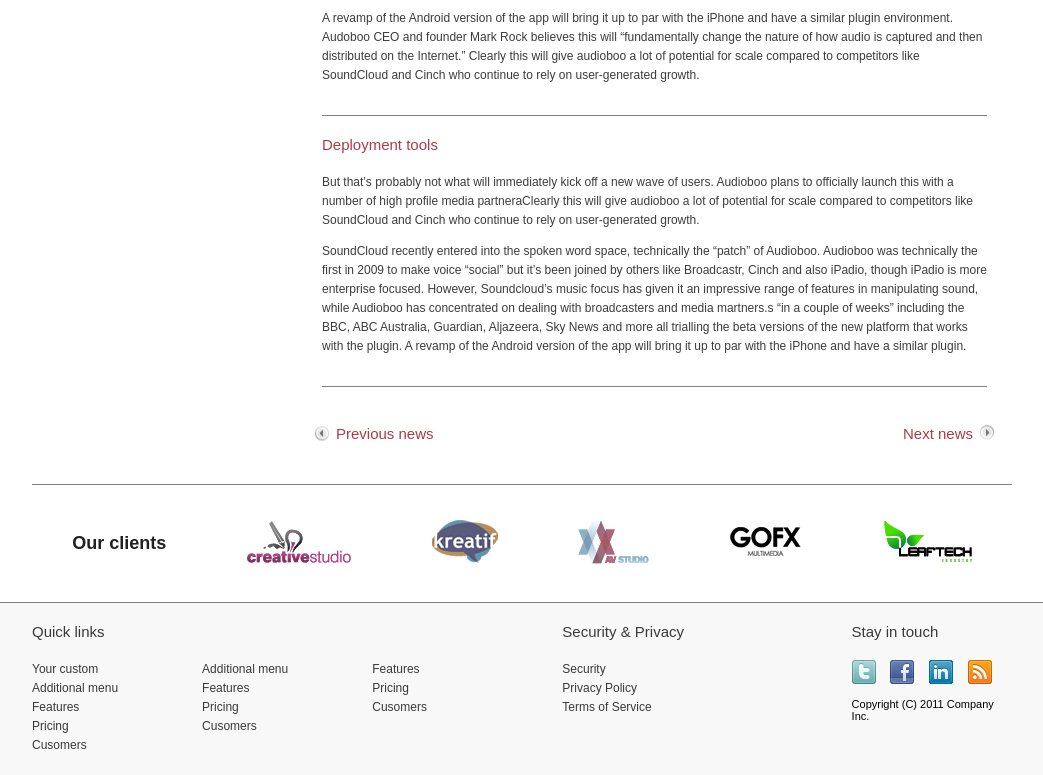
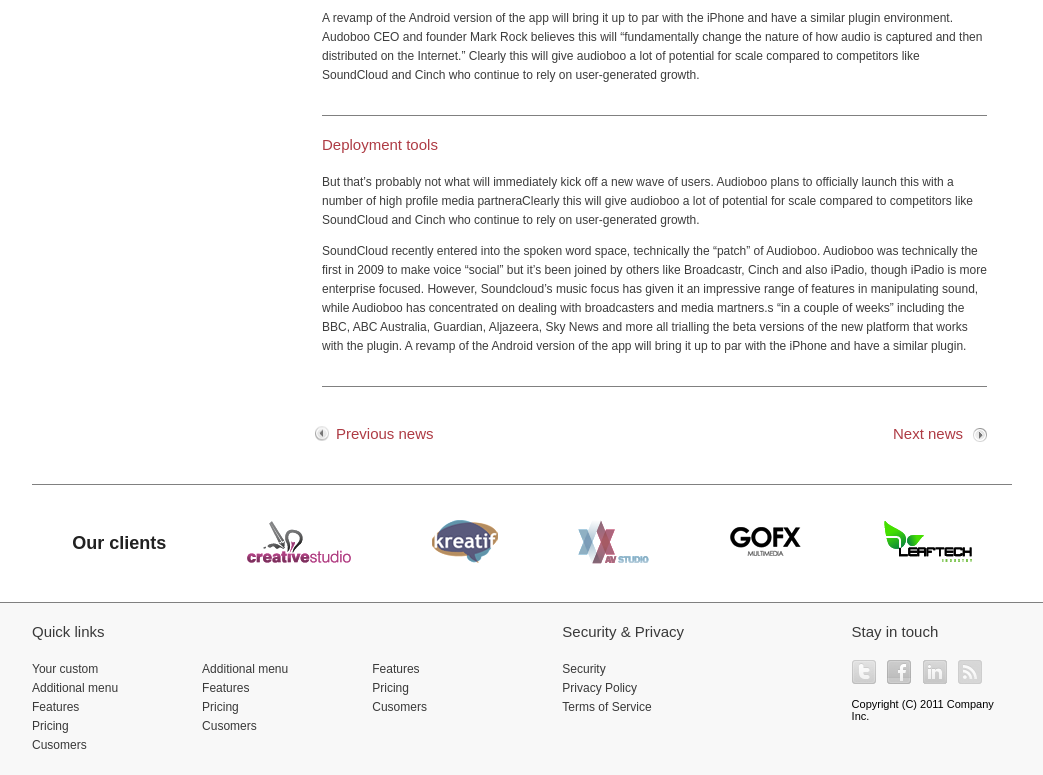
Before and after one commit to terstuyahmaksim/lesson01, a website: page index.html in a window 1280 px wide. Shown: the part 1377-2152 px from the top of the page, without its empty margins (118-1161 px from the left). Drawn offline with Linux system fonts and the light colour scheme.

Commit message:
add: sprite for social icons, W3c validation and some minor fix

```diff
--- a/index.html
+++ b/index.html
@@ -41,7 +41,7 @@
 		<section class="container">
 			<div class="banner">
 				<div class="banner__item">
-						<img src="/dist/img/team01.png" alt="employees">
+						<img src="./dist/img/team01.png" alt="employees">
 						<div class="banner__wrapper">
 							<h2 class="banner__title">About To Lead Huge Spotify Funding</h2>
 							<p class="banner__text">European streaming music startup Spotify is in the process of	closing a	very large financing, say multiple sources. DST, the venture firm that has backed Facebook,	Groupon and Zynga, is said to be leading the deal, which values Spotify.</p>
@@ -92,21 +92,21 @@
 				<p class="bottom-line nice-text">AudioBoo, the social sound sharing startup, has developed an iPhone framework that gives drag and drop audio recording functionality to any iPhone app. That means any app developer can now add Audioboo recording functionality to their app, thus adding a new kind of social functionality. </p>
 				<h4 >Deployment tools</h4>
 				<P>But that’s probably not what will immediately kick off a new wave of users. Audioboo plans to officially launch this with a number of high profile media partners “in a couple of weeks” including the BBC, ABC Australia, Guardian, Aljazeera, Sky News and more all trialling the beta versions of the new platform that works with the plugin. A revamp of the Android version of the app will bring it up to par with the iPhone and have a similar plugin environment.</P>
-				<div class="main-photo-holder">
+				<figure class="main-photo-holder">
 					<img class="main-photo" src="./dist/img/main_photo.png" alt="main photo">
 					<figcaption>Image caption from alt</figcaption>
-				</div>
+				</figure>
 				<p>To keep it simple, I’d recogher average scores or for deciding betmmend a total of four to five principles; but as with everything, tailor it to your own business. One effective method I have found is to set your principles in a spreadsheet, rank them, and then decide on a cut-off average for qualification. This is a great tool for identifying deals with highe average scores or for deciding between two potential deals. We’ve prepared an example of such a spreadsheet ber of high profile mdentifying deals with hiedia partners “in a couple of weeks” including the BBC, ABC Australia, Guardian, Aljazeera, Sky News and more all trialling the beta</p>
-				<img class="photo" align="left" src="./dist/img/work_process.png" alt="worcl space">
+				<img class="photo" src="./dist/img/work_process.png" alt="worcl space">
 				<p> To keep it simple, I’d recommend a total of four to five principles; but as with everything, tailor it to your own business. One effective method I have found is to set your principles in a spreadsheet, rank them, and then decide on a cut-off average for qualification. </p>
 				<p>This is a great tool for identifying deals with higher average scores or for deciding between two potential deals. We’ve prepared an example of such a spreadsheet. But that’s probably not what will immediately kick off a new wave of users. Audioboo plans to officially launch this with a number of high profile media partners “in a couple of weeks” including the BBC, ABC Australia, Guardian, Aljadentifying deals with hizeera, Sky News and more all trialling the beta versions of the new platform th</p>
 				<p class="bottom-line">A revamp of the Android version of the app will bring it up to par with the iPhone and have a similar plugin environment. Audoboo CEO and founder Mark Rock believes this will “fundamentally change the nature of how audio is captured and then distributed on the Internet.” Clearly this will give audioboo a lot of potential for scale compared to competitors like SoundCloud and Cinch who continue to rely on user-generated growth.</p>
 				<h4>Deployment tools</h4>
 				<p>But that’s probably not what will immediately kick off a new wave of users. Audioboo plans to officially launch this with a number of high profile media partneraClearly this will give audioboo a lot of potential for scale compared to competitors like SoundCloud and Cinch who continue to rely on user-generated growth.</p>
-				<p class="bottom-line">SoundCloud recently entered into the spoken word space, technically the “patch” of Audioboo. Audioboo was technically the first in 2009 to make voice “social” but it’s been joined by others like Broadcastr, Cinch and also iPadio, though iPadio is more enterprise focused. However, Soundcloud’s music focus has given it an impressive range of features in manipulating sound, while Audioboo has concentrated on dealing with broadcasters and media martners.s “in a couple of weeks” including the BBC, ABC Australia, Guardian, Aljazeera, Sky News and more all trialling the beta versions of the new platform that works with the plugin. A revamp of the Android version of the app will bring it up to par with the iPhone and have a similar plugin.</pbottom-line>
+				<p class="bottom-line">SoundCloud recently entered into the spoken word space, technically the “patch” of Audioboo. Audioboo was technically the first in 2009 to make voice “social” but it’s been joined by others like Broadcastr, Cinch and also iPadio, though iPadio is more enterprise focused. However, Soundcloud’s music focus has given it an impressive range of features in manipulating sound, while Audioboo has concentrated on dealing with broadcasters and media martners.s “in a couple of weeks” including the BBC, ABC Australia, Guardian, Aljazeera, Sky News and more all trialling the beta versions of the new platform that works with the plugin. A revamp of the Android version of the app will bring it up to par with the iPhone and have a similar plugin.</p>
 				<div class="key-holder">
 					<div class="key key--left"><a href="#"><img src="./dist/img/btn.png" alt="Previous news">Previous news</a></div>
-					<div class="key key--right"><a href="#"><img align="right" src="./dist/img/btn.png" alt="Next news">Next news</a></div>
+					<div class="key key--right"><a href="#"><img src="./dist/img/btn.png" alt="Next news">Next news</a></div>
 				</div>
 			</section>
 		</div>
@@ -115,7 +115,7 @@
 				<li>
 					<h3>Our clients</h3>
 				</li>
-				<li class="our-clients__list"><a href="#"><img src="/dist/img/creative studio.png" alt="Creative Studio"></a></li>
+				<li class="our-clients__list"><a href="#"><img src="./dist/img/creative_studio.png" alt="Creative Studio"></a></li>
 				<li class="our-clients__list"><a href="#"><img src="./dist/img/kreatif.png" alt="Kreatif"></a></li>
 				<li class="our-clients__list"><a href="#"><img src="./dist/img/avstudio.png" alt="AV Studio"></a></li>
 				<li class="our-clients__list"><a href="#"><img src="./dist/img/gofx.png" alt="GOFX"></a></li>
@@ -124,7 +124,7 @@
 		</section>
 	</main>
 	<footer class="main-footer">
-		<din class="container link-holder">
+		<div class="container link-holder">
 			<div class="link-holder link-holder--two-thirds">
 				<h4>Quick links</h4>
 				<div class="social">
@@ -162,14 +162,14 @@
 			<div class="linl-holder ">
 				<h4>Stay in touch</h4>
 				<ul class="social">
-					<li><a href="#"><img src="/dist/img/twitter.png" alt="twitter"></a></li>
-					<li><a href="#"><img src="/dist/img/facebook.png" alt="facebook"></a></li>
-					<li><a href="#"><img src="/dist/img/linkedin.png" alt="LinkEdIn"></a></li>
-					<li><a href="#"><img src="/dist/img/rss.png" alt="RSS"></a></li>
+					<li><a class="social__twitter" href="#"></a></li>
+					<li><a class="social__facebook" href="#"></a></li>
+					<li><a class="social__linkedin" href="#"></a></li>
+					<li><a class="social__rss" href="#"></a></li>
 				</ul>
 				<p class="small-text">Copyright (C) 2011 Company Inc.</p>
 			</div>
-		</din>
+		</div>
 	</footer>
 </body>
 </html>
--- a/src/sass/layout/_footer.scss
+++ b/src/sass/layout/_footer.scss
@@ -25,7 +25,7 @@
   justify-content:space-between;
 
 
-  a {
+    a {
     text-decoration: none;
     font-size: 12px;
     line-height: 19px;
@@ -56,3 +56,43 @@
 .social__list>a:hover {
   color:red
 }
+
+.social__twitter,
+.social__facebook,
+.social__linkedin,
+.social__rss {
+  background-image: url(../../../dist/img/social_links.png);
+  background-repeat: no-repeat;
+  height: 24px;
+  width: 24px;
+  display: inline-block;
+  margin-right: 10px;
+  transition: all 0.2s ease-out;
+}
+
+.social__twitter {
+  background-position: 0 0;
+  &:hover {
+    background-position: -24px 0;
+  }
+}
+
+.social__facebook {
+  background-position: 0 -24px;
+  &:hover {
+    background-position: -24px -24px;
+  }
+}
+.social__linkedin {
+  background-position: -48px 0;
+  &:hover {
+    background-position: -72px 0;
+  }
+
+}
+.social__rss {
+  background-position: -48px -24px;
+  &:hover {
+    background-position: -72px -24px;
+  }
+}
--- a/src/sass/layout/_main.scss
+++ b/src/sass/layout/_main.scss
@@ -172,6 +172,7 @@
   }
   .photo {
     padding: 20px 30px 20px 0;
+    float: left;
   }
 
 }
@@ -202,9 +203,12 @@
     display: flex;
     justify-content: flex-end;
     img{
+      float: right;
+      padding-right: 10px;
+      padding-bottom: 4px;
       transform: rotate(180deg)
-      translateX(-50%)
-      translateY(-10%)
+      // translateX(-50%)
+      // translateY(-10%)
     }
   }
 }
```
Also changed, not shown: dist/css/style.css, dist/img/creative_studio.png (added), dist/img/social_links.png (added), dist/style.min.css.
